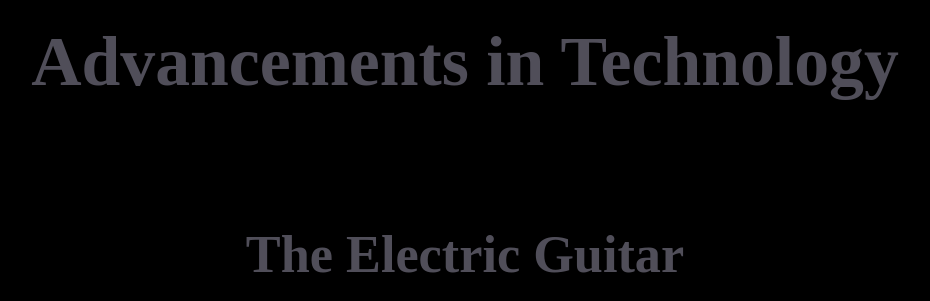
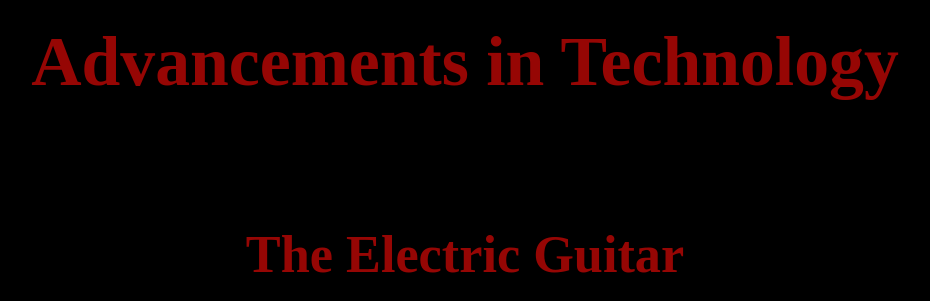
Before and after one commit to Elaiosee/ResearchPaper, a plain HTML site: page index.html in a window 1280 px wide. Shown: the part 329-630 px from the top of the page, without its empty margins (175-1105 px from the left). Drawn offline with Linux system fonts and the light colour scheme.

Commit message:
Update styles.css

```diff
--- a/styles.css
+++ b/styles.css
@@ -13,7 +13,7 @@ html {
   font-family:"Advancements in Technology":cursive;
 }
 body {
-  color: rgb(80,78,89);
+  color: rgb(150,6,4);
 }
 div{font-size-adjust:1.00;}
 header{font-size: 16px}
```
